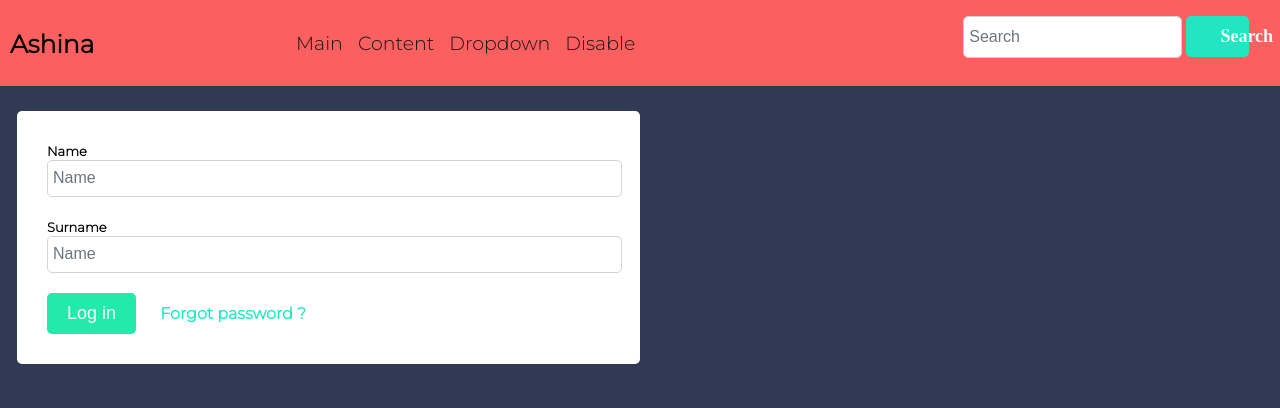
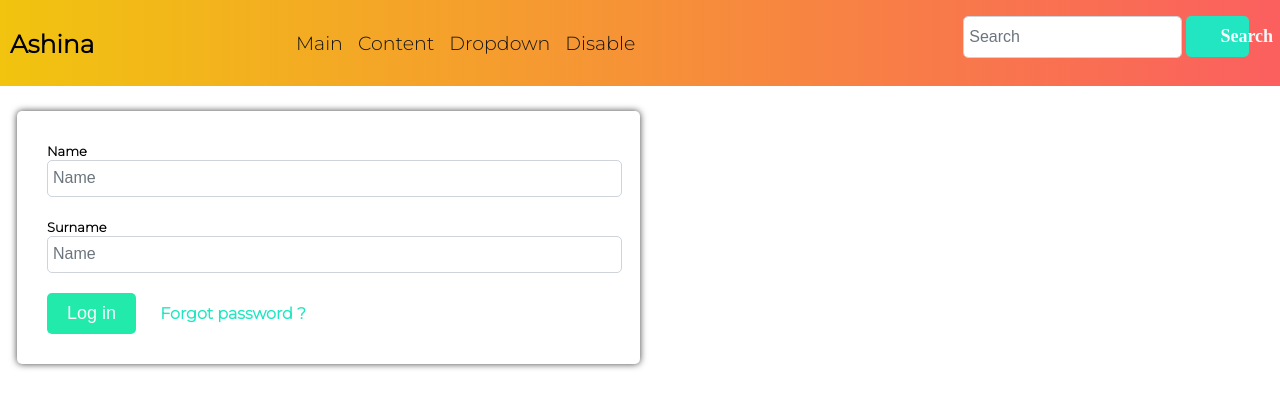
Before and after one commit to Simuratli/Ashina-CSS-framework, a plain HTML site: page navbar.html in a window 1280 px wide. Drawn offline with Linux system fonts and the light colour scheme.

Commit message:
img folder and readmd

```diff
--- a/css/style.css
+++ b/css/style.css
@@ -7,7 +7,6 @@ body {
     box-sizing: border-box;
     font-family: 'Montserrat', sans-serif;
     overflow-x: hidden;
-  background-color: #303a52;
 }
 
 .bgColorDanger {
@@ -556,6 +555,8 @@ input[type=mail] {
     padding: 30px;
     background-color: white;
     border-radius: 5px;
+    -webkit-box-shadow: 0px 0px 7px 0px rgba(0, 0, 0, 0.75);
+    box-shadow: 0px 0px 7px 0px rgba(0, 0, 0, 0.75);
 }
 
 .label {
@@ -574,4 +575,6 @@ input[type=mail] {
     font-weight: bold;
     margin-left: 20px;
 }
+
+
 /*# sourceMappingURL=style.css.map */
--- a/navbar.html
+++ b/navbar.html
@@ -12,7 +12,7 @@
 <body>
     <div class="fullContainer">
         <nav>
-            <div class="navbarContainer bgColorDanger">
+            <div class="navbarContainer bgColorGradient">
                 <div class="logo">
                     <h1>Ashina </h1>
                 </div>
```
Also changed, not shown: img/Navbar.PNG (added), 1 other file. Lines whose indentation alone changed are shown as unchanged.
